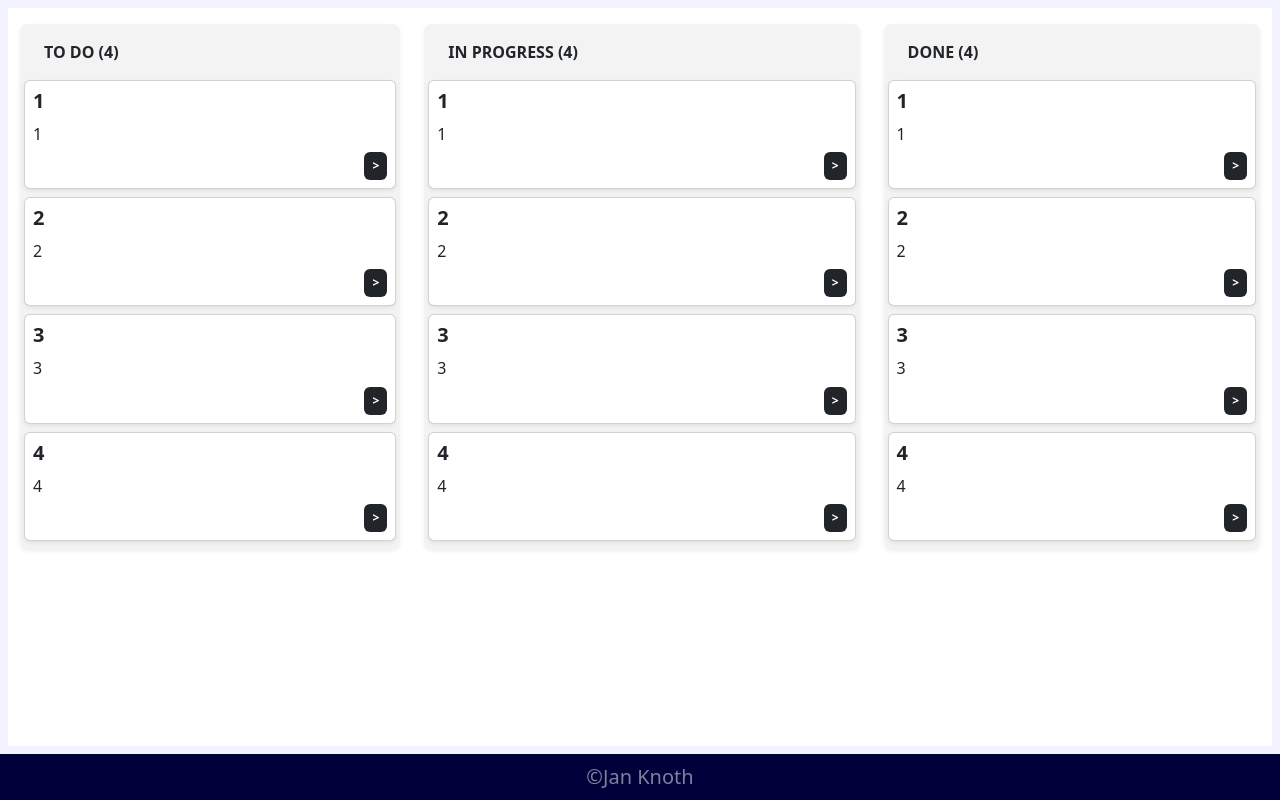
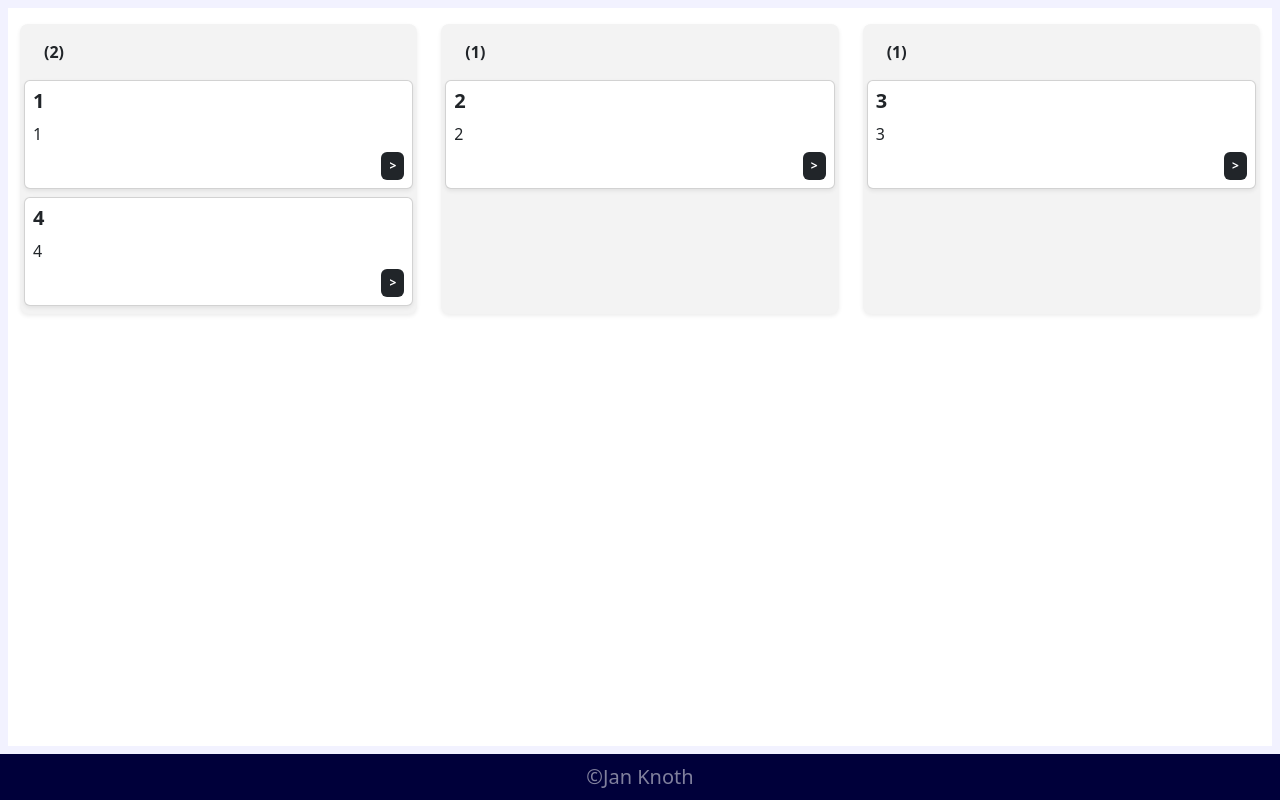
Before and after one commit to ZanyKnoth/kanban-nastenka-projekt, a Vue app in the folder frontend/: page / in a window 1280 px wide. Built offline with nearby package versions, Linux system fonts and the light colour scheme; no server answers.

Commit message:
Changed kanban rows and board code so now it displayes dummy data looped based on kanban statuses vol. 2

```diff
--- a/frontend/src/components/KanbanBoard.vue
+++ b/frontend/src/components/KanbanBoard.vue
@@ -1,7 +1,7 @@
 <template>
   <div class="kanban-board container-fluid py-3 d-flex gap-4" :class="{'h-100 justify-content-center align-items-center': isLoading }">
     <Loading v-if="isLoading" />
-    <KanbanRow v-else v-for="status in kanbanStates" :title="status.pageString" :kanban-cards="kanbanData"/>
+    <KanbanRow v-else v-for="status in kanbanStates" :statusStrings="status" :kanban-cards="filterKanbanCardsByStatus(status.apiString)"/>
   </div>
 </template>
 
@@ -11,7 +11,7 @@
   import KanbanRow from "@/components/KanbanRow.vue";
   import Loading from "@/components/Loading.vue";
   import KanbanCard from "@/components/KanbanCard.vue";
-  import type {KanbanStatusStrings} from "@/model/KanbanStatusStrings";
+  import type { KanbanStatusStrings } from "@/model/KanbanStatusStrings";
   import { useKanbanStore } from "@/stores/kanbanStore";
 
   const kanbanStore = useKanbanStore();
@@ -20,6 +20,10 @@
   const loadingError: Ref<string | null> = ref<string | null>(null);
   const kanbanStates: Ref<KanbanStatusStrings[]> = ref<KanbanStatusStrings[]>([]);
   const kanbanData: Ref<KanbanCard[]> = ref<KanbanCard[]>([]);
+
+  function filterKanbanCardsByStatus(status: string) {
+    return kanbanData.value.filter((card: KanbanCard): boolean => card.status == status);
+  }
 
   onMounted(async () => {
 
```
